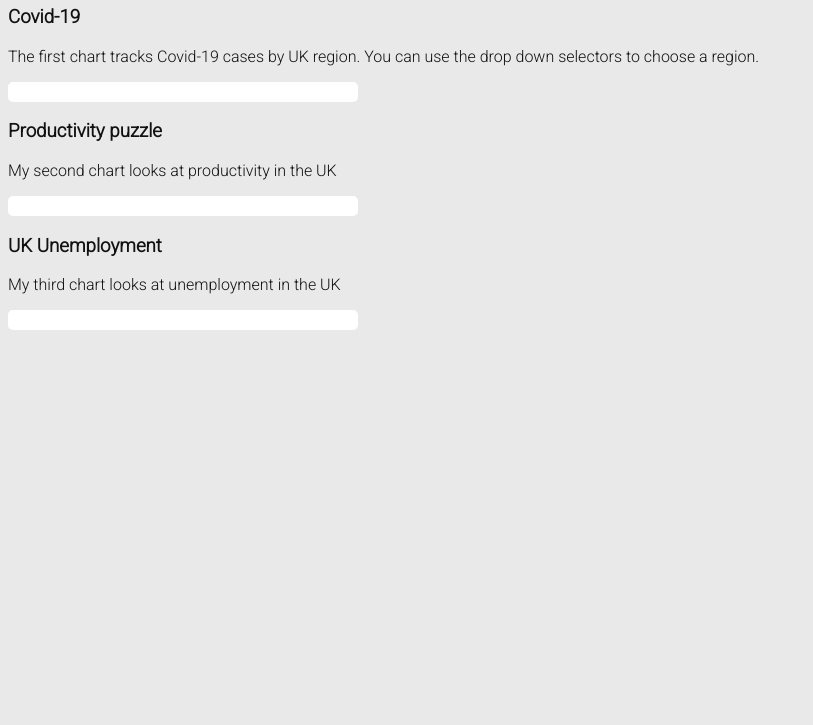
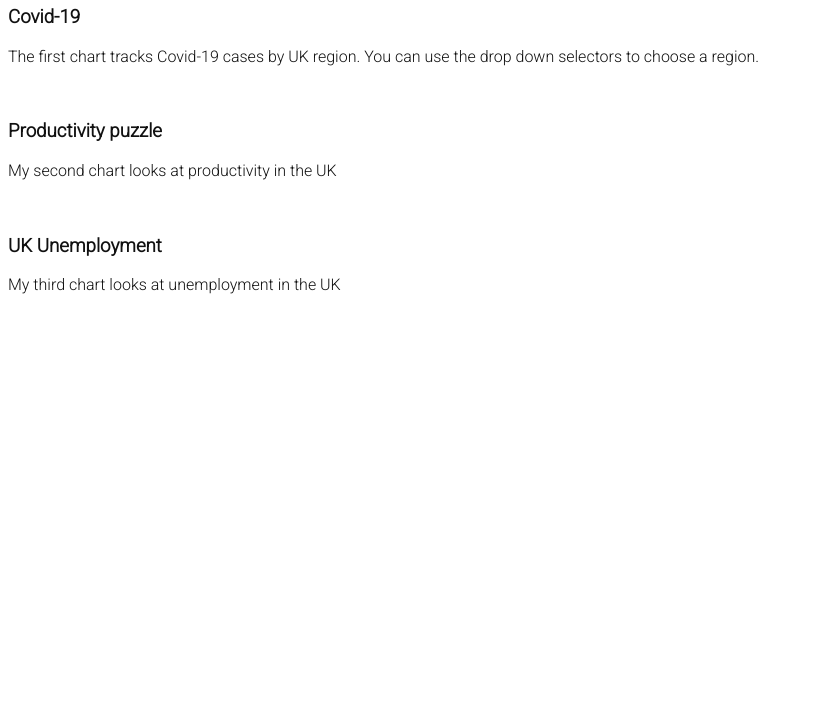
Before and after one commit to James-Wilkins/James-Wilkins.github.io, a plain HTML site: page index.html in a window 1280 px wide. Shown: the part 75-800 px from the top of the page, without its empty margins (0-813 px from the left). Drawn offline with Linux system fonts and the light colour scheme; a script that the page names is missing.

Commit message:
Update index.css

```diff
--- a/index.css
+++ b/index.css
@@ -1,7 +1,7 @@
 /* This is my first proper css file */
 
 body{
-    background-color: rgb(233, 233, 233);
+    background-color: rgb(255, 255, 255);
 }
 
 h1, h3, p{
```
